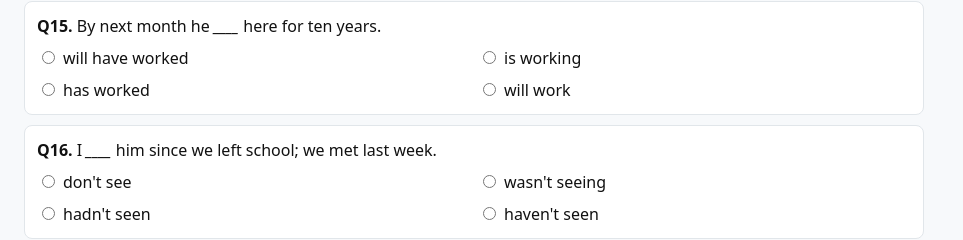
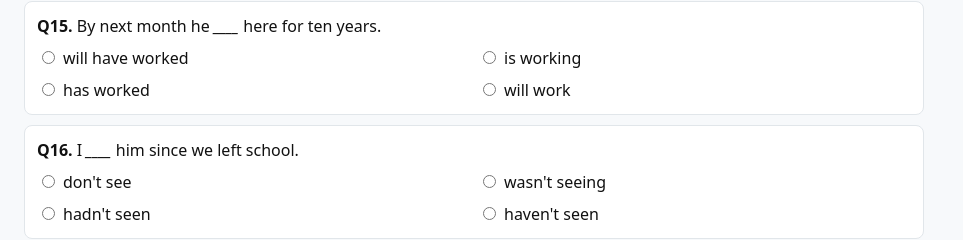
Before and after one commit to haydnstoe/Intermediate-British-English-Tenses--Cloze-Test, a plain HTML site: page index.html in a window 1280 px wide. Shown: the part 2003-2243 px from the top of the page, without its empty margins (0-963 px from the left). Drawn offline with Linux system fonts and the light colour scheme.

Commit message:
Update index.html

```diff
--- a/index.html
+++ b/index.html
@@ -68,10 +68,10 @@
       { id:13, sentence: "Listen! The children ____ in the garden.", correct: "are playing", distractors:["play","have played","played"] },
       { id:14, sentence: "She ____ to the manager about the problem yesterday.", correct: "spoke", distractors:["has spoken","was speaking","had spoken"] },
       { id:15, sentence: "By next month he ____ here for ten years.", correct: "will have worked", distractors:["will work","has worked","is working"] },
-      { id:16, sentence: "I ____ him since we left school; we met last week.", correct: "haven't seen", distractors:["hadn't seen","don't see","wasn't seeing"] },
+      { id:16, sentence: "I ____ him since we left school.", correct: "haven't seen", distractors:["hadn't seen","don't see","wasn't seeing"] },
       { id:17, sentence: "While I ____ dinner, the guests arrived.", correct: "was preparing", distractors:["prepared","have prepared","had prepared"] },
       { id:18, sentence: "She ____ French for five years and speaks it well.", correct: "has been learning", distractors:["learns","is learning","learned"] },
-      { id:19, sentence: "I can't speak now, Can I ____ you back in five minutes?", correct: "call", distractors:["am calling","would call","have called"] },
+      { id:19, sentence: "I can't speak now. Can I ____ you back in five minutes?", correct: "call", distractors:["am calling","would call","have called"] },
       { id:20, sentence: "They ____ the house by the time the inspectors came.", correct: "had cleaned", distractors:["have cleaned","cleaned","were cleaning"] }
     ];
 
```
